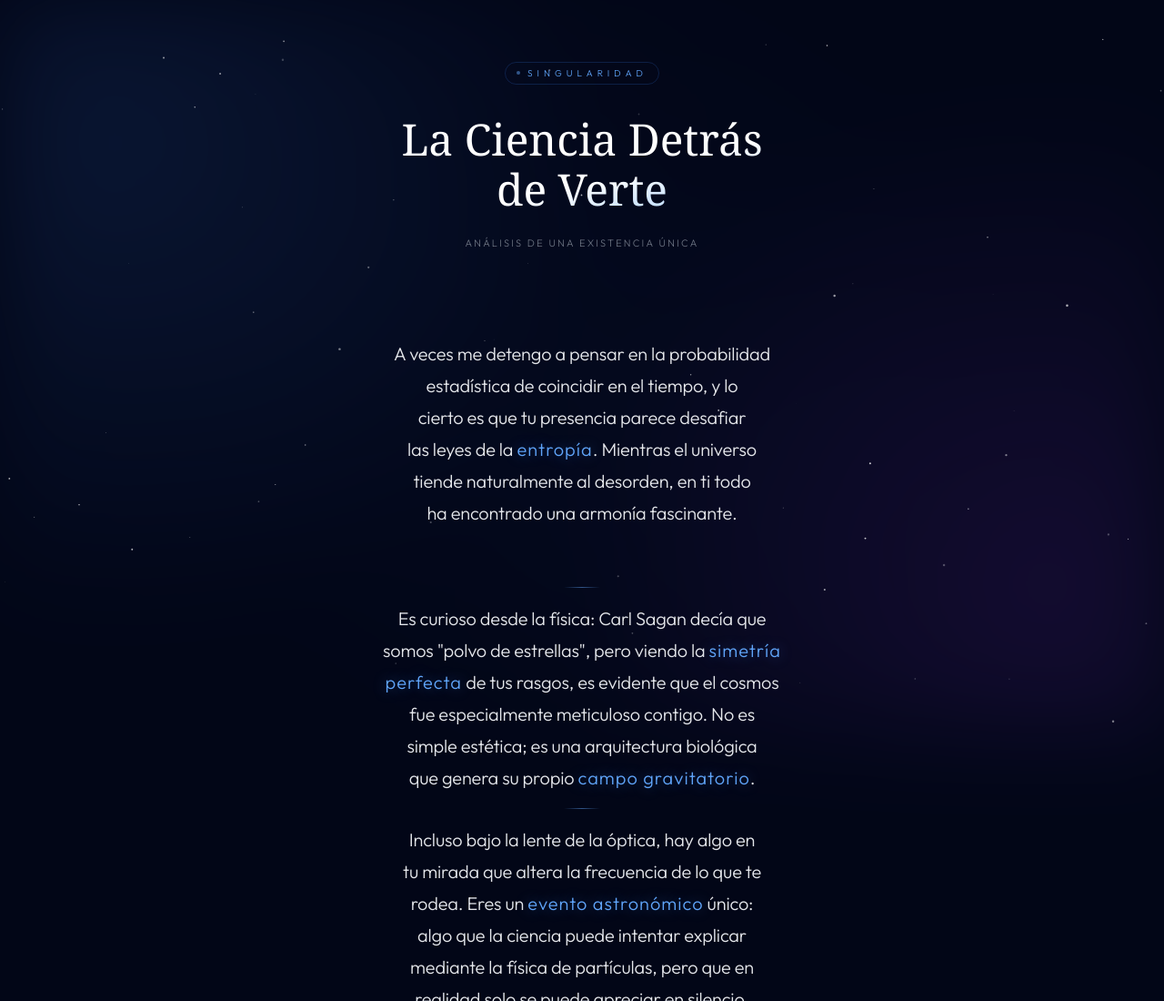
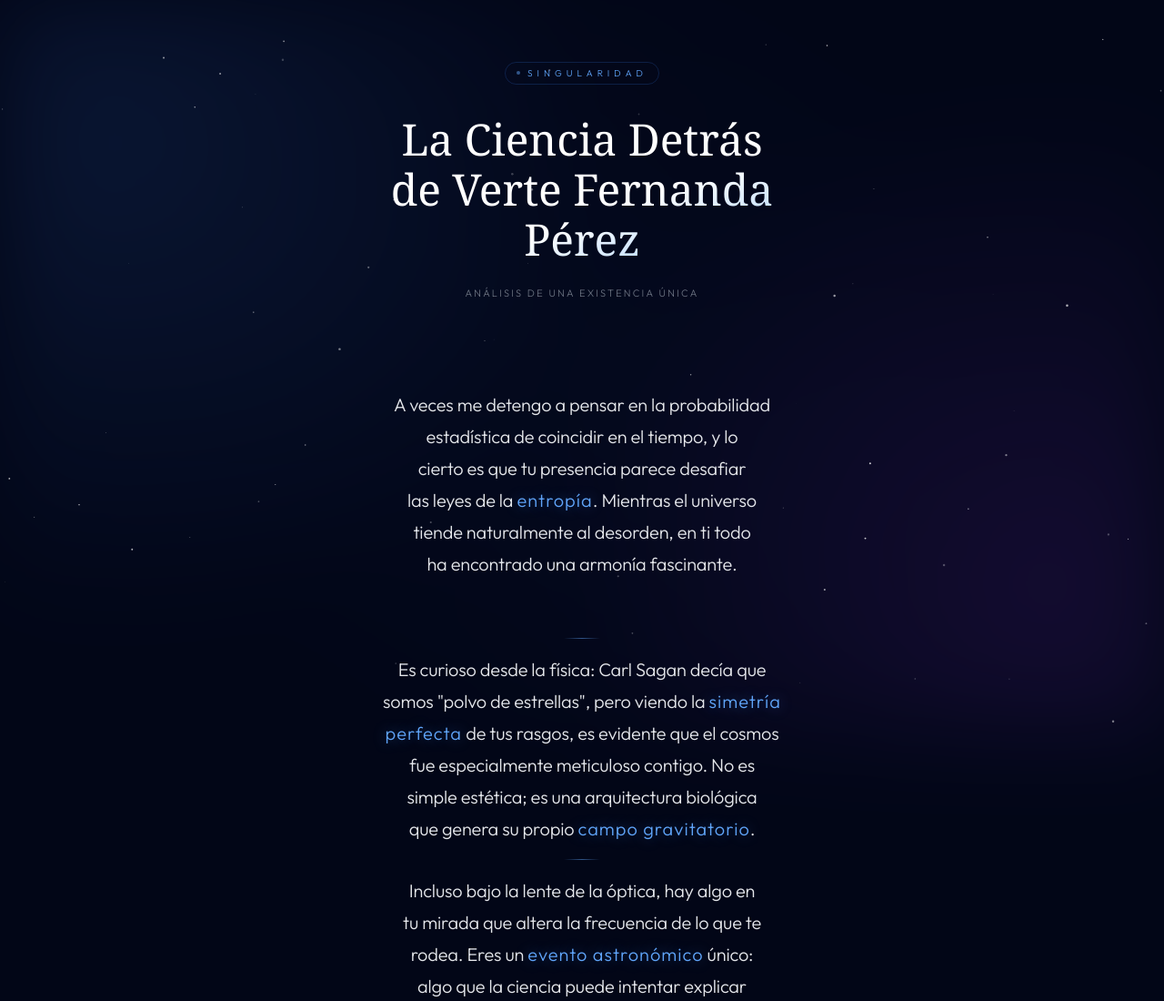
Before and after one commit to gersonlopezfg-gif/fer, a plain HTML site: page index.html in a window 1280 px wide. Shown: the top 1100 px of the page at 91% size. Drawn offline with nearby package versions, Linux system fonts and the light colour scheme; a web font is replaced by a local one.

Commit message:
Update header title to include 'Fernanda Pérez'

```diff
--- a/index.html
+++ b/index.html
@@ -149,7 +149,7 @@
                 <span class="w-1 h-1 bg-blue-400 rounded-full animate-pulse"></span>
                 <span class="text-blue-400 text-[10px] tracking-[0.5em] font-light uppercase">Singularidad</span>
             </div>
-            <h1 class="text-5xl font-serif text-gradient leading-[1.15] mb-6">La Ciencia Detrás de Verte</h1>
+            <h1 class="text-5xl font-serif text-gradient leading-[1.15] mb-6">La Ciencia Detrás de Verte Fernanda Pérez</h1>
             <p class="text-gray-500 text-[11px] tracking-[0.2em] uppercase font-light">Análisis de una Existencia Única</p>
         </header>
 
```
